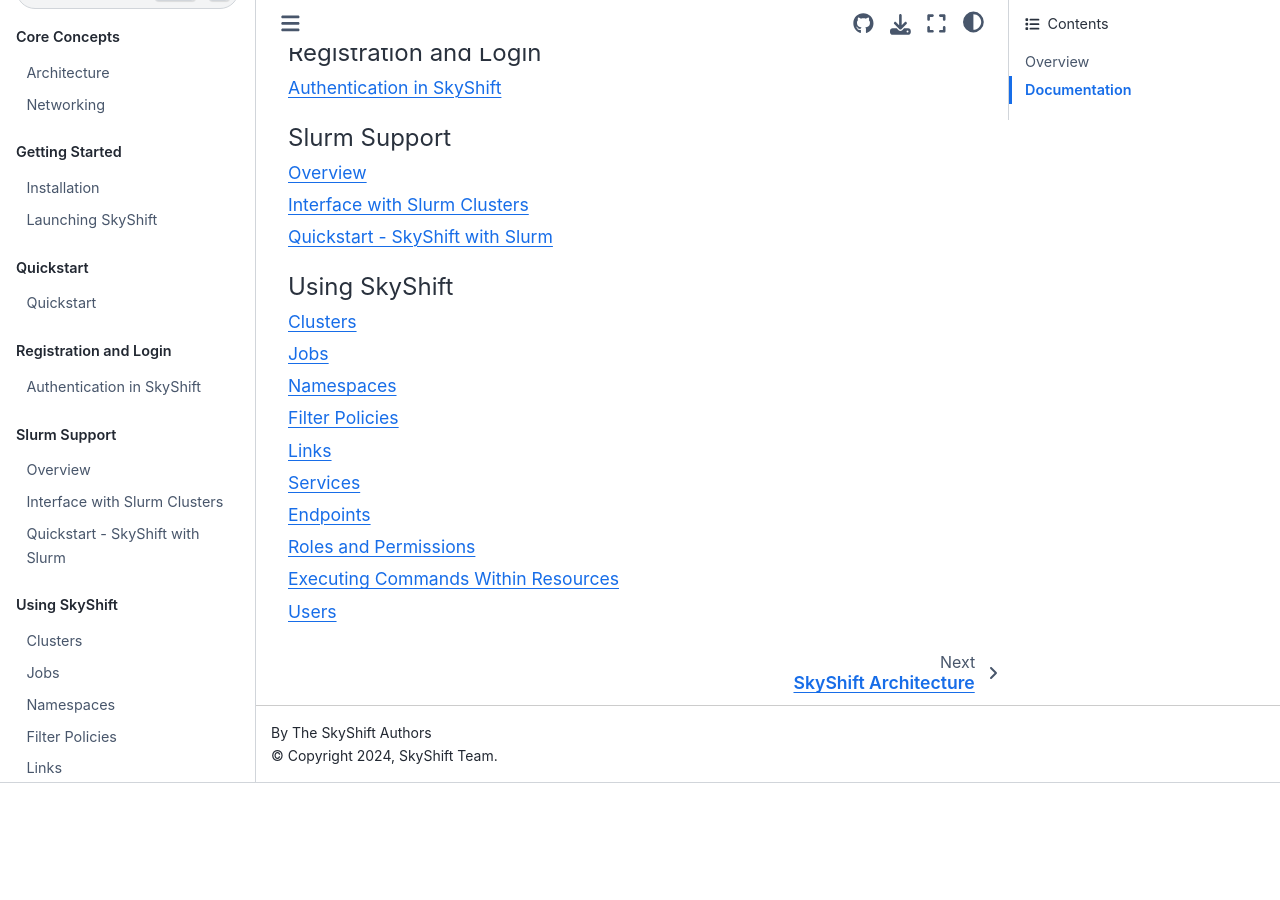
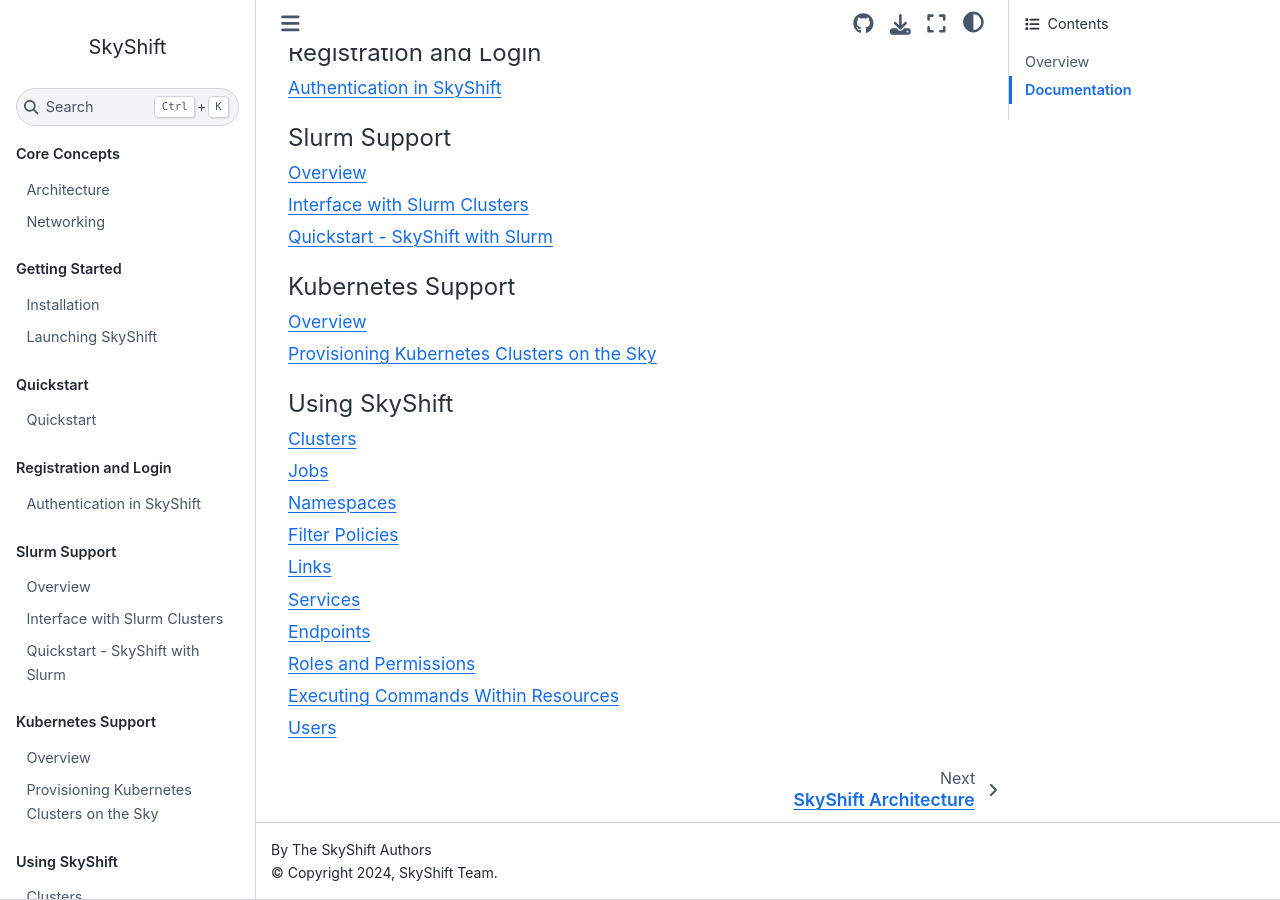
Before and after one commit to sky-shift/skyshift, a Sphinx documentation site: the page built from docs/source/index.rst, in a window 1280 px wide and 900 px high, scrolled down 899 px. Built offline with Sphinx 7.4.7 and the Sphinx Book theme 1.1.4, drawn with Linux system fonts in a browser that asks for light colours; before the commit the page ends 1682 px from its top, so only the background shows below that; some of the changed lines change nothing that is shown.

Commit message:
Cloud Docs (#307)
* Cloud docs

* more docs

* example commands and logs

* kubectl

* address comments

```diff
--- a/docs/source/index.rst
+++ b/docs/source/index.rst
@@ -52,6 +52,13 @@
    slurm_support/quickstart/slurm_quickstart.rst
 
 
+.. toctree::
+   :maxdepth: 1
+   :caption: Kubernetes Support
+
+   kubernetes_support/overview.rst
+   kubernetes_support/cloud.rst
+
 
 .. toctree::
    :maxdepth: 1
--- /dev/null
+++ b/docs/source/kubernetes_support/cloud.rst
@@ -0,0 +1,70 @@
+Provisioning Kubernetes Clusters on the Sky
+========
+
+SkyShift's cloud feature supports the dynamic provisioning of kubernetes cluster on cloud providers.
+It uses a combination of `SkyPilot <https://github.com/skypilot-org/skypilot>`_ and `Rancher RKE2 <https://github.com/rancher/rke2>`_ to dynamically provision kubernetes clusters across the cheapest VMs on the sky.
+
+Usage
+-----
+
+Ensure that access to the relevant clouds are correctly set up by following these `instructions <https://skypilot.readthedocs.io/en/latest/getting-started/installation.html#verifying-cloud-access>`_ from the SkyPilot documentation.
+
+To provision a cluster, run the create cluster CLI command with the ``--provision`` flag.
+
+.. code-block:: bash
+
+    $ skyctl create cluster cloud-cluster --provision --cloud gcp --cpus 3+
+
+    ⠴ Creating cluster
+    Created cluster cloud-cluster.
+    ✔ Creating cluster completed successfully.
+
+Track the progress of provisioning clusters using the get cluster CLI command.
+
+.. code-block:: bash
+
+    # ======== While provisioning ========
+    $ skyctl get clusters
+
+    ⠙ Fetching clusters
+    NAME           MANAGER    LABELS    RESOURCES    STATUS        AGE
+    cloud-cluster  k8                   {}           PROVISIONING  10s
+    ✔ Fetching clusters completed successfully.
+
+    # ======== On completion ========
+    $ skyctl get clusters
+
+    ⠙ Fetching clusters
+    NAME           MANAGER    LABELS    RESOURCES                  STATUS    AGE
+    cloud-cluster  k8                   cpus: 2.01/4.0             READY     4m
+                                        memory: 12.67 GB/15.63 GB
+                                        disk: 239.15 GB/239.15 GB
+    ✔ Fetching clusters completed successfully.
+
+SkyPilot + RKE2
+---------------
+
+Individual VMs are provisioned using SkyPilot, and they are interfaced together into a kubernetes cluster using RKE2.
+For each cloud provisioned cluster, the first VM is the dedicated server node and each subsequent VM is a worker node.
+The RKE2 token and KUBECONFIG files are copied back to the host machine to be used by the worker nodes for authentication purposes.
+Each provisioned node has the same specs, which are specified on cluster creation.
+Additionally, the `NVIDIA Device Plugin <https://github.com/NVIDIA/k8s-device-plugin>`_ and `NVIDIA GPU Operator <https://docs.nvidia.com/datacenter/cloud-native/gpu-operator/latest/index.html>`_ are installed on every node to enable native GPU support.
+
+Provisioner Controller
+----------------------
+
+The Provisioner Controller is responsible for ensuring that the state of the provisioned/provisioning cluster matches the state in etcd.
+An additional ``PROVISIONING`` state is introduced to the cluster object to indicate that the cluster is being provisioned.
+
+Utilizing the Cluster
+---------------------
+
+The KUBECONFIG for the provisioned cluster is stored at ``~/.skyconf/clusters/{cluster_name}/kubeconfig``.
+To use the ``kubectl`` CLI with the provisioned cluster, set the KUBECONFIG environment variable to this path.
+
+.. code-block:: bash
+
+    $ export KUBECONFIG='~/.skyconf/clusters/cloud-cluster/kubeconfig' && kubectl get nodes
+
+    NAME                                             STATUS   ROLES                       AGE     VERSION
+    sky-cloud-cluster-0-4f9a-head-7xi46ifi-compute   Ready    control-plane,etcd,master   4m57s   v1.30.4+rke2r1
--- /dev/null
+++ b/docs/source/kubernetes_support/overview.rst
@@ -0,0 +1,4 @@
+Overview
+========
+
+TODO: SkyShift Kubernetes Docs
```
